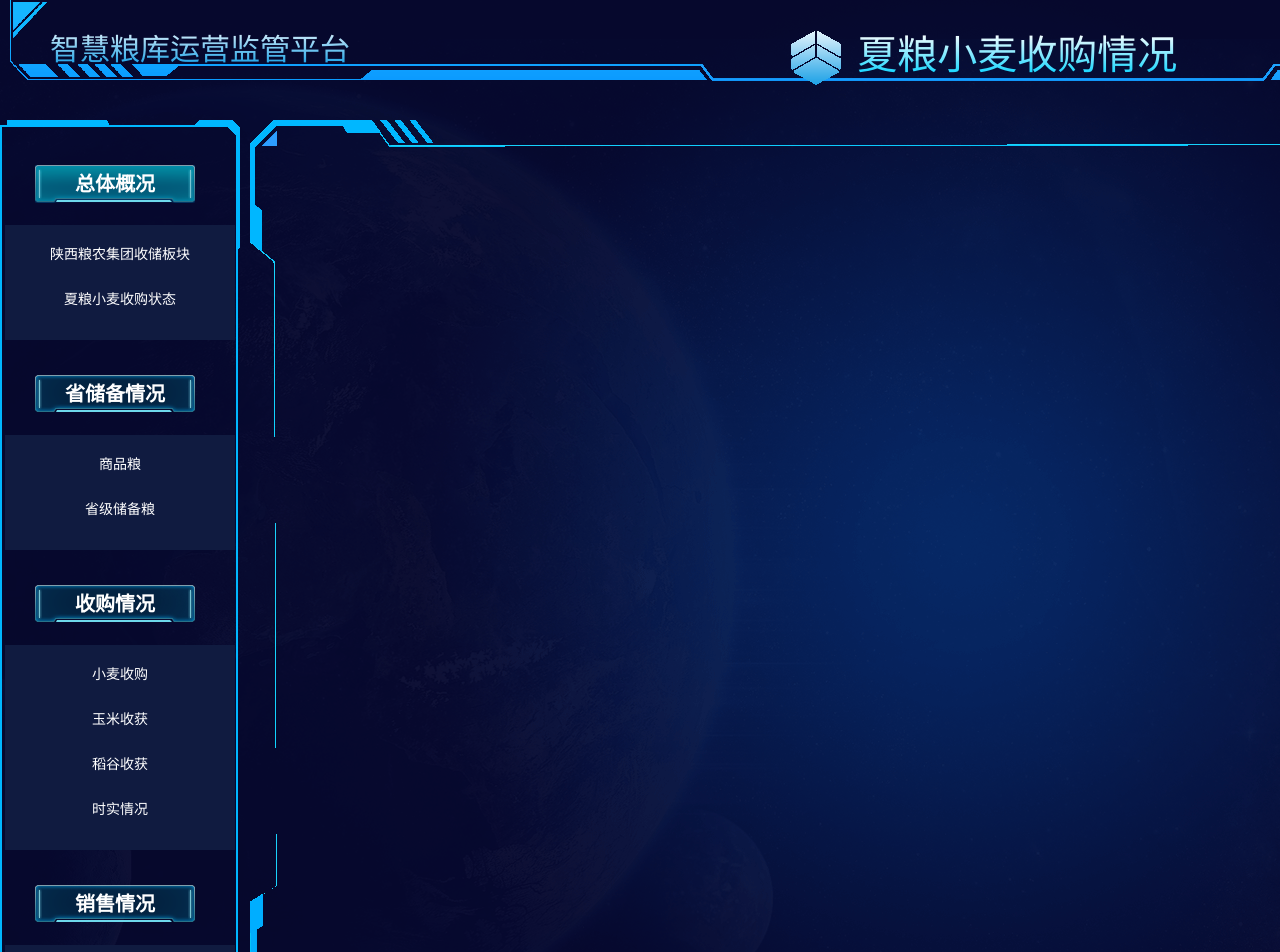
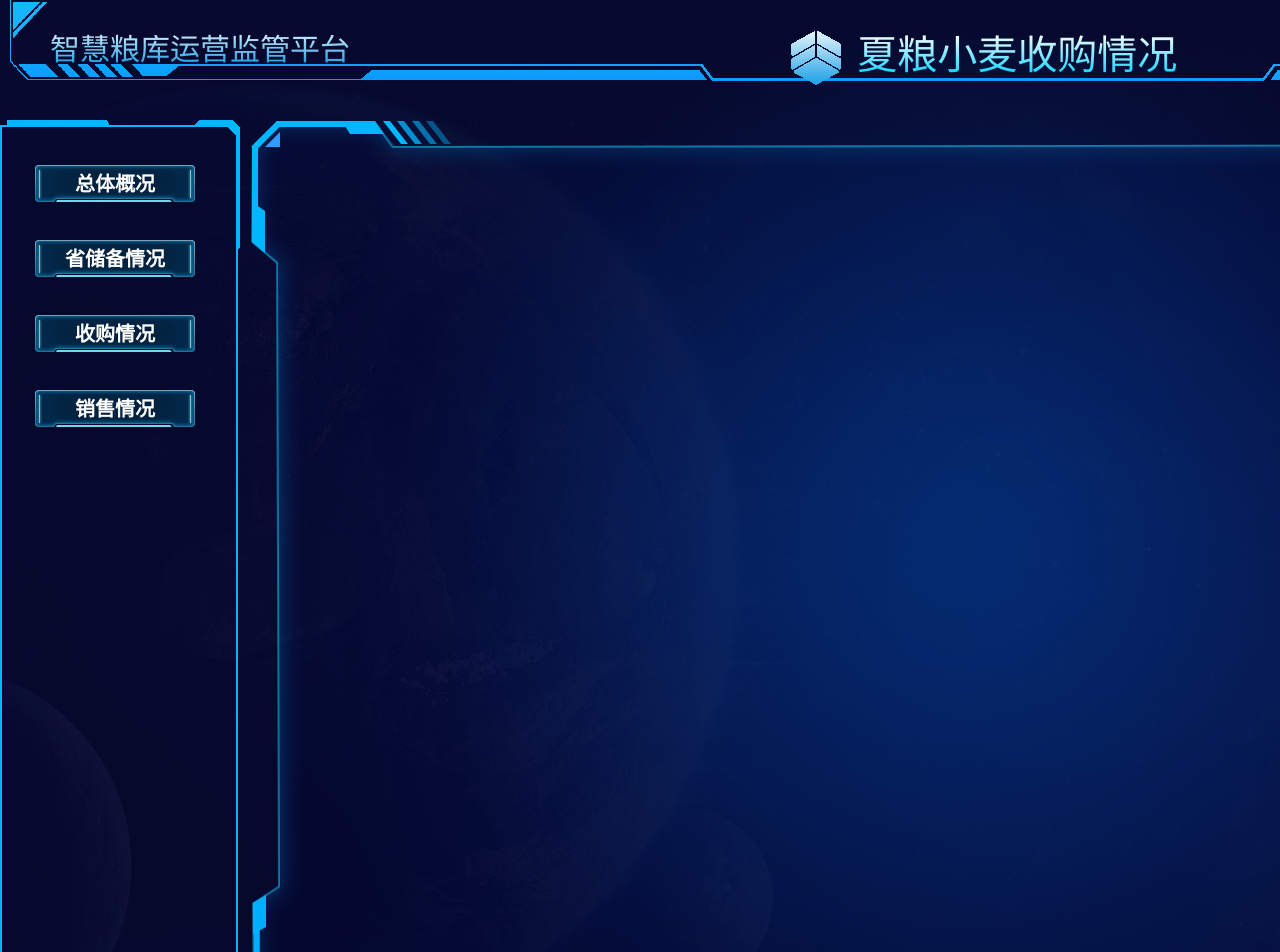
Before and after one commit to ld7979/zhlk_vue, a Vue app: page / in a window 1280 px wide. Shown: the top 952 px of the page. Built offline with nearby package versions, Linux system fonts and the light colour scheme.

Commit message:
左边修改

```diff
--- a/src/assets/css/index.css
+++ b/src/assets/css/index.css
@@ -18,13 +18,13 @@ a{text-decoration: none}
   margin-top:30px;
   margin-right:10px;
 }
-.ind_main{
+/* .ind_main{
   width:1650px;
   height:940px;
-  background-image: url(../bg-img/bg_main.png);
+  background-image: url(../bg-img/bg_main2.png);
   float: left;
   margin-top:30px;
-}
+} */
 .left_list{
   width:240px;
   margin:45px 35px 0 35px;
@@ -42,12 +42,12 @@ a{text-decoration: none}
   color:#fff;
   font-family: '微软雅黑';
 }
-.left_list>li>a:hover{
+/* .left_list>li>a:hover{
   width:160px;
   line-height: 38px;
   display: block;
   background: url(../bg-img/left_button11.png) no-repeat;
-}
+} */
 .left_list>.active{
   background: url(../bg-img/left_button11.png) no-repeat;
 }
@@ -68,7 +68,6 @@ a{text-decoration: none}
   width:160px;
   line-height: 30px;
   font-family: '微软雅黑';
-  /* background: url(../bg-img/left.button02_03.png) no-repeat; */
   margin-bottom:15px;
 }
 .left_list>li>div>p>a:hover{
@@ -77,3 +76,6 @@ a{text-decoration: none}
   display: block;
   background: url(../bg-img/left.button02_03.png) no-repeat;
 }
+.bg{
+  background: url(../bg-img/left.button02_03.png) no-repeat;
+}
--- /dev/null
+++ b/src/components/main.vue
@@ -0,0 +1,14 @@
+<template>
+  <div>
+    <div class="ind_main"></div>
+  </div>
+</template>
+<style>
+.ind_main{
+  width:1650px;
+  height:940px;
+  background-image: url(../assets/bg-img/bg_main2.png);
+  float: left;
+  margin-top:30px;
+}
+</style>
--- a/src/router.js
+++ b/src/router.js
@@ -1,11 +1,15 @@
 import Vue from 'vue'
 import Router from 'vue-router'
 import Index from './views/index'
+import main from './components/main'
 
 Vue.use(Router)
 
 export default new Router({
   routes: [
-    {path:"/",component:Index},
+    {path:"/",component:Index,children:[
+      {path:"/",component:main},
+    ]},
+
   ]
 })
--- a/src/views/index.vue
+++ b/src/views/index.vue
@@ -3,69 +3,51 @@
       <myheader></myheader>
       <div class="ind_left">
         <ul class="left_list">
-          <li class="active">
-            <a href="#">总体概况</a>
-            <div>
-              <p>
-                <a href="#">陕西粮农集团收储板块</a>
-              </p>
-              <p>
-                <a href="#">夏粮小麦收购状态</a>
-              </p>
-            </div>
-          </li>
-          <li>
-            <a href="#">省储备情况</a>
-            <div>
-              <p>
-                <a href="#">商品粮</a>
-              </p>
-              <p>
-                <a href="#">省级储备粮</a>
-              </p>
-            </div>
-          </li>
-          <li>
-            <a href="#">收购情况</a>
-            <div>
-              <p>
-                <a href="#">小麦收购</a>
-              </p>
-              <p>
-                <a href="#">玉米收获</a>
-              </p>
-              <p>
-                <a href="#">稻谷收获</a>
-              </p>
-              <p>
-                <a href="#">时实情况</a>
-              </p>
-            </div>
-          </li>
-          <li>
-            <a href="#">销售情况</a>
-            <div>
-              <p>
-                <a href="#">总体情况</a>
-              </p>
-              <p>
-                <a href="#">小麦销售</a>
-              </p>
+          <li :class="{active:current===index}"  v-for="(item,index) of list" :key="index" >
+            <a href="#" @click="showSubmit(index)">{{item.title}}</a>
+            <div v-show="showsub&&current===index">
+              <p v-for="(tmp,ind) of item.subtitle" @click="showBg(ind)"><a href="#" :class="{bg:curr===ind}">{{tmp}}</a></p>
             </div>
           </li>
         </ul>
       </div>
-      <div class="ind_main"></div>
+      <router-view/>
     </div>
 </template>
 <script>
 import myheader from '../components/header'
 export default{
   data () {
-　　return {};
+　　return {
+      list:[
+        {title:"总体概况",subtitle:["陕西粮农集团收储板块","夏粮小麦收购状态"]},
+        {title:"省储备情况",subtitle:["商品粮","省级储备粮"]},
+        {title:"收购情况",subtitle:["小麦收购","玉米收获","稻谷收获","时实情况"]},
+        {title:"销售情况",subtitle:["总体情况","小麦销售"]},
+      ],
+      current:"",
+      curr:"",
+      showsub:false
+    };
 　},
   components:{myheader},
 　methods: {
+    showSubmit(index){
+      if(!this.showsub){
+        this.current=index
+        this.showsub=true
+      }else{
+        this.current=""
+        this.showsub=false
+      }
+    },
+    showBg(ind){
+      if(!this.showsub){
+        this.curr=""
+      }else{
+        this.curr=ind
+      }
+    }
 　}
 }
 </script>
```
Also changed, not shown: src/assets/bg-img/bg_main.png (deleted), src/assets/bg-img/bg_main2.png (added).
